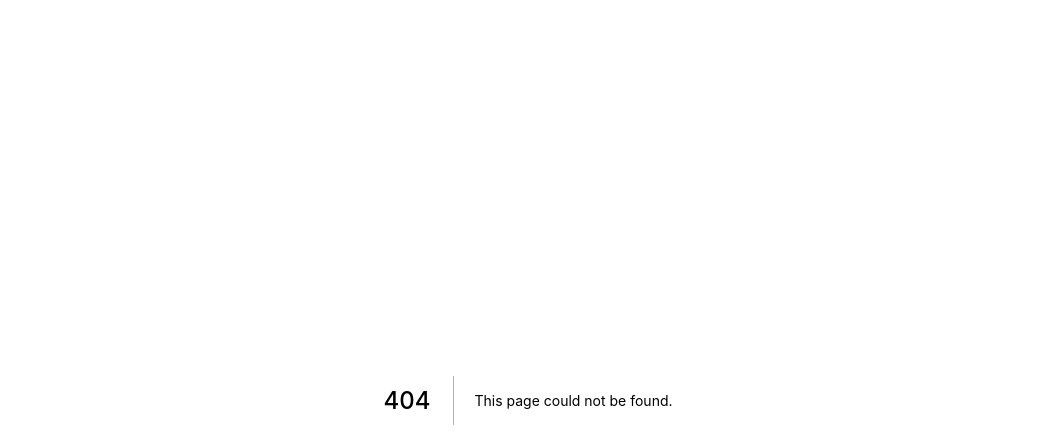
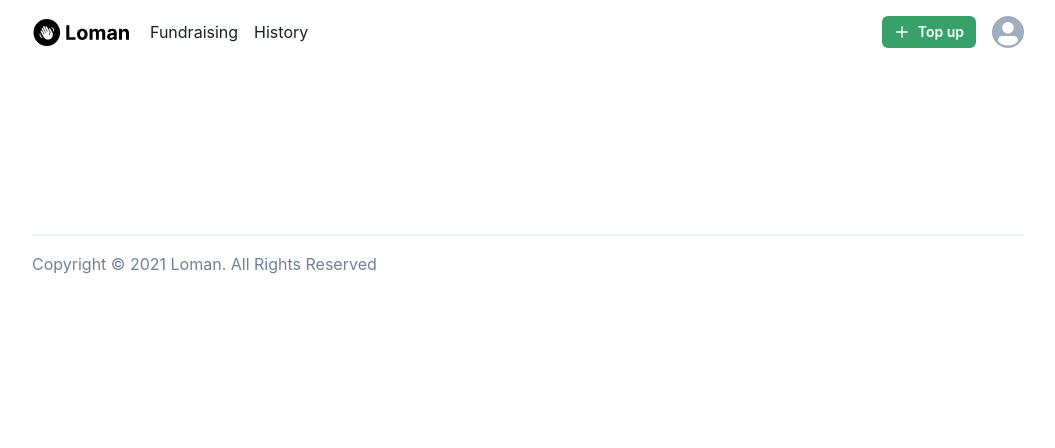
Before and after one commit to rtx-compfest/loman-frontend, a Next.js app: page /e-wallet/topup in a window 1280 px wide. Before the commit this address had no page. Shown: the top 448 px of the page, without its empty margins (112-1167 px from the left). Built offline with nearby package versions, Linux system fonts and the light colour scheme.

Commit message:
Add basic layout

```diff
--- /dev/null
+++ b/pages/e-wallet/topup.js
@@ -0,0 +1,20 @@
+import React from 'react'
+import {Layout} from '@components/Layout'
+import {NavDonor} from '@components/Nav'
+import {Grid} from '@chakra-ui/react'
+
+const TopUp = () => {
+  return (
+    <Layout hasNavbar={false}>
+      <header>
+        <NavDonor />
+      </header>
+
+      <Grid as="main" marginBlock="85px" placeItems="center">
+        <Grid maxWidth="500px" width="100%"></Grid>
+      </Grid>
+    </Layout>
+  )
+}
+
+export default TopUp
```
Also changed, not shown: pages/e-wallet/index.js (added).
